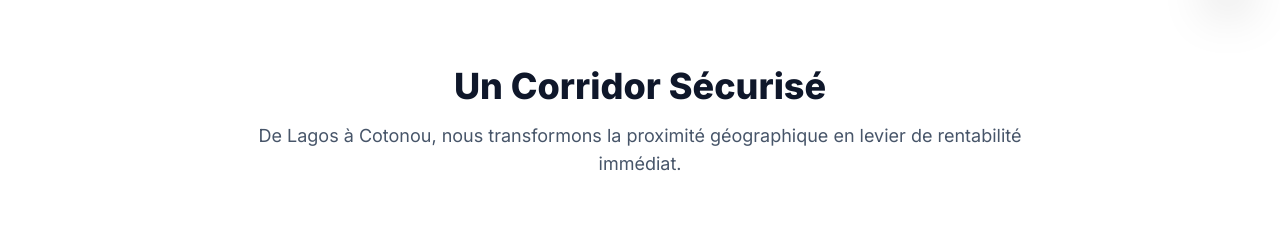
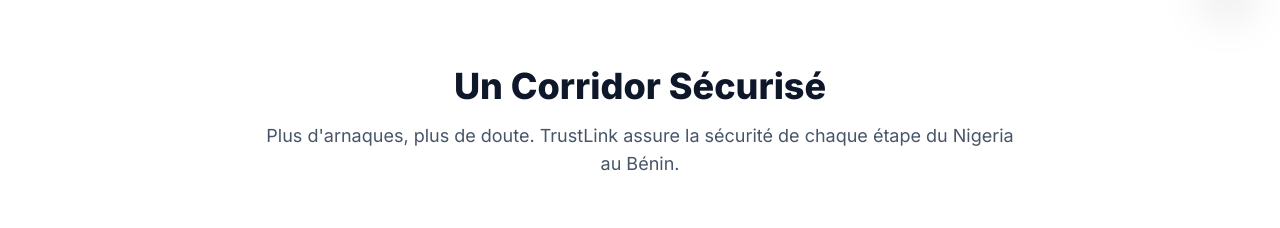
Before and after one commit to AGONGBONONTobi/TrustLinklANDINGpAGE, a React (Vite) app: page / in a window 1280 px wide. Shown: the part 780-1008 px from the top of the page. Built offline with nearby package versions, Linux system fonts and the light colour scheme; no server answers.

Commit message:
fix: fixing the text about how it works

```diff
--- a/components/HowItWorks.tsx
+++ b/components/HowItWorks.tsx
@@ -8,7 +8,7 @@
   const t = {
     fr: {
       sectionTitle: "Un Corridor Sécurisé",
-      sectionSubtitle: "De Lagos à Cotonou, nous transformons la proximité géographique en levier de rentabilité immédiat.",
+      sectionSubtitle: "Plus d'arnaques, plus de doute. TrustLink assure la sécurité de chaque étape du Nigeria au Bénin.",
       steps: [
         {
           title: "Sourcing & Catalogue",
@@ -38,7 +38,7 @@
     },
     en: {
       sectionTitle: "A Secure Corridor",
-      sectionSubtitle: "From Lagos to Cotonou, we turn geographical proximity into an immediate profitability driver.",
+      sectionSubtitle: "No more scams, no more doubt. TrustLink ensures security at every stage from Nigeria to Benin.",
       steps: [
         {
           title: "Sourcing & Catalog",
```
